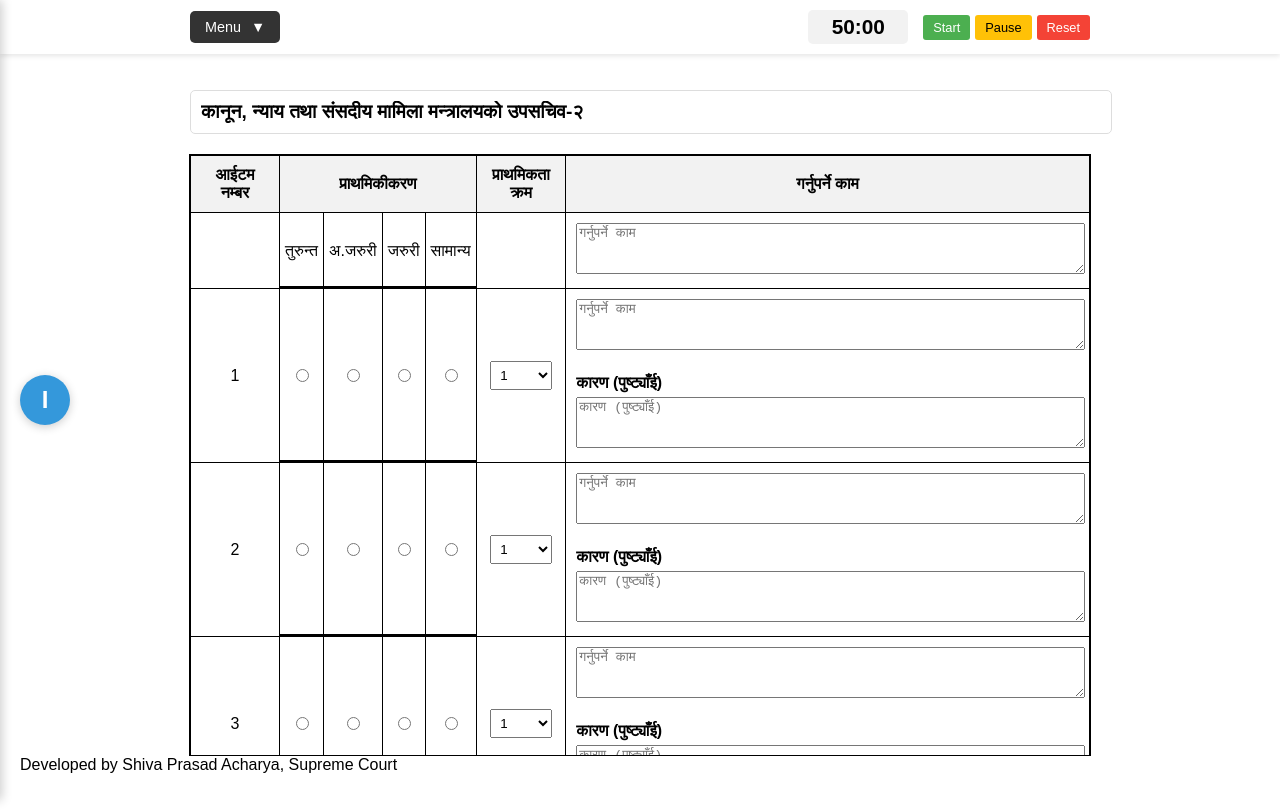
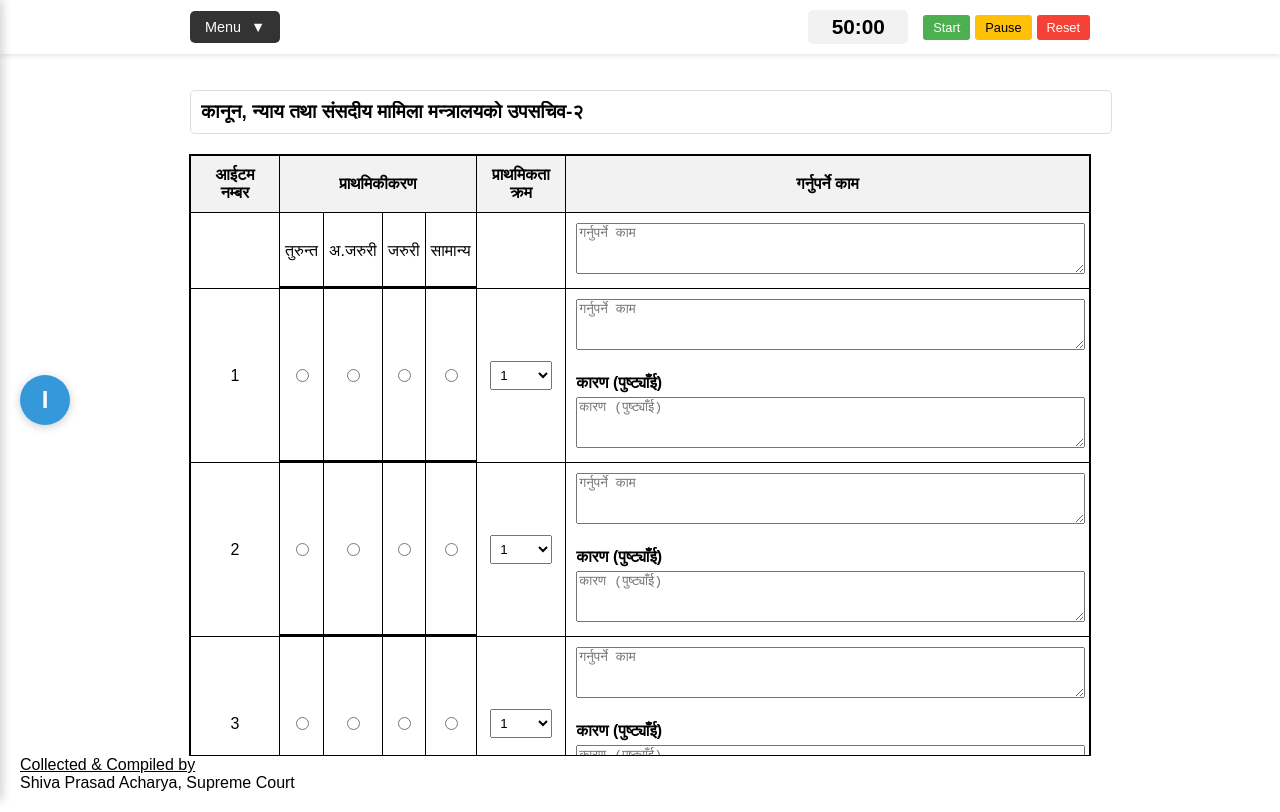
Before and after one commit to ShivaPrasadAcharya/inbasket2.git.io, a plain HTML site: page index.html in a window 1280 px wide. Drawn offline with nearby package versions, Linux system fonts and the light colour scheme.

Commit message:
Update index.html

```diff
--- a/index.html
+++ b/index.html
@@ -84,7 +84,7 @@
     </div>
 
     <div class="footer">
-        Developed by Shiva Prasad Acharya, Supreme Court
+        <u>Collected & Compiled by</u> <br>Shiva Prasad Acharya, Supreme Court
     </div>
 </body>
 </html>
```
